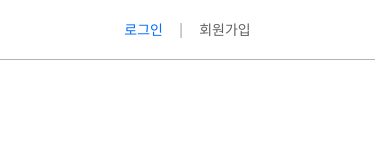
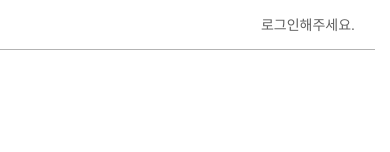
Before and after one commit to whdmldus1116/fe-assignment-startup-bookmark, a React (Vite) app: page /login in a window 390 px wide. Shown: the top 152 px of the page. Built offline with nearby package versions, Linux system fonts and the light colour scheme; a web font is replaced by a local one.

Commit message:
Hotfix&Style: 헤더 스타일 수정

```diff
--- a/src/components/header/index.tsx
+++ b/src/components/header/index.tsx
@@ -1,7 +1,7 @@
 import {
   HeaderActionButton,
   Divider,
-  HeaderContainer,
+  DesktopHeaderContainer,
   UserName,
   ProfileIcon,
   MenuIcon,
@@ -84,7 +84,7 @@ const Header = ({ isMobile, isLoggedIn, currentPath, username }: Props) => {
   };
 
   const renderDesktopHeader = () => (
-    <HeaderContainer path={currentPath}>
+    <DesktopHeaderContainer path={currentPath}>
       {isLoggedIn ? (
         currentPath === '/menu' ? (
           <CloseIcon src={closeIcon} alt="close icon" onClick={navigateToBack} />
@@ -94,7 +94,7 @@ const Header = ({ isMobile, isLoggedIn, currentPath, username }: Props) => {
       ) : (
         renderLoggedOutContent()
       )}
-    </HeaderContainer>
+    </DesktopHeaderContainer>
   );
 
   return isMobile ? renderMobileHeader() : renderDesktopHeader();
--- a/src/components/header/styles.tsx
+++ b/src/components/header/styles.tsx
@@ -1,13 +1,22 @@
 import styled from 'styled-components';
 
-export const HeaderContainer = styled.header<{ path: string }>`
+export const DesktopHeaderContainer = styled.header<{ path: string }>`
   display: flex;
-  justify-content: center;
+  justify-content: flex-end;
   align-items: center;
   height: 60px;
   padding: 0 20px;
   border-bottom: ${({ path }) =>
     path === '/menu' ? 'none' : '1px solid var(--placeholder-color)'};
+`;
+
+export const MobileHeaderContainer = styled.div`
+  display: flex;
+  justify-content: center;
+  align-items: center;
+  height: 50px;
+  padding: 0 20px;
+  border-bottom: 1px solid var(--placeholder-color);
 `;
 
 export const HeaderActionButton = styled.button<{ active: boolean }>`
@@ -71,21 +80,14 @@ export const CloseIcon = styled.img`
   cursor: pointer;
 `;
 
-export const MobileHeaderContainer = styled.div`
-  display: flex;
-  justify-content: center;
-  align-items: center;
-  height: 50px;
-  padding: 0 20px;
-  border-bottom: 1px solid var(--placeholder-color);
-`;
-
 export const MobileTitle = styled.h1`
   font-size: 20px;
   color: var(--default-text-color);
 `;
 
 export const MobileText = styled.span`
+  position: absolute;
   font-size: 14px;
   color: var(--input-text-color);
+  right: 20px;
 `;
--- a/src/pages/login/index.tsx
+++ b/src/pages/login/index.tsx
@@ -21,6 +21,8 @@ type LoginPayload = {
 };
 
 const LoginScreen = () => {
+  const isMobile = window.innerWidth < 768;
+
   const [email, setEmail] = useState('');
   const [password, setPassword] = useState('');
   const [emailError, setEmailError] = useState('');
@@ -107,7 +109,7 @@ const LoginScreen = () => {
 
   return (
     <>
-      <Header isLoggedIn={false} currentPath={'/login'} />
+      <Header isMobile={isMobile} isLoggedIn={false} currentPath={'/login'} />
       <Container onKeyDown={handleFormKeyDown}>
         <TitleStyle>로그인</TitleStyle>
 
--- a/src/pages/signup/index.tsx
+++ b/src/pages/signup/index.tsx
@@ -7,6 +7,7 @@ import { useEffect } from 'react';
 import { useNavigate } from 'react-router-dom';
 
 const SignUpScreen = () => {
+  const isMobile = window.innerWidth < 768;
   const navigate = useNavigate();
 
   useEffect(() => {
@@ -19,7 +20,7 @@ const SignUpScreen = () => {
 
   return (
     <>
-      <Header isLoggedIn={false} currentPath="/signup" />
+      <Header isMobile={isMobile} isLoggedIn={false} currentPath="/signup" />
       <SignUpContainer>
         <TitleStyle>회원가입</TitleStyle>
         <LineText text="이미 계정이 있으신가요?" textLine={true} />
```
